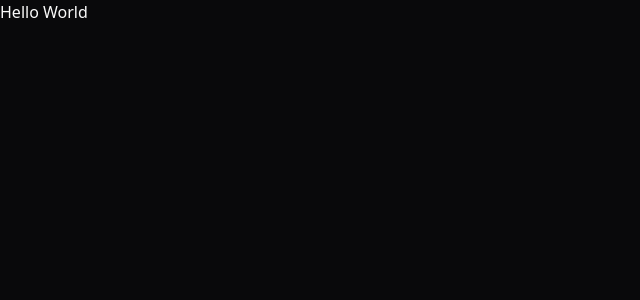
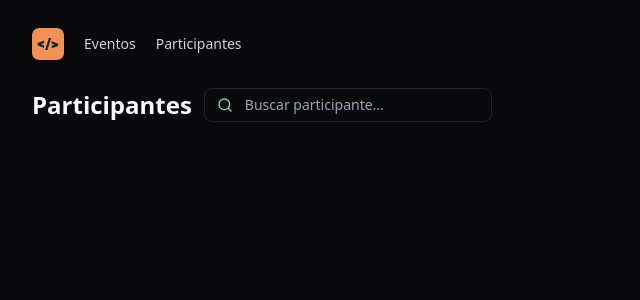
Before and after one commit to BrenoPorfirio/pass.in-React, a React (Vite) app: page / in a window 1280 px wide. Shown: the top 300 px of the page, without its empty margins (0-640 px from the left). Built offline with nearby package versions, Linux system fonts and the light colour scheme.

Commit message:
create attendee list

```diff
--- a/package.json
+++ b/package.json
@@ -10,6 +10,7 @@
     "preview": "vite preview"
   },
   "dependencies": {
+    "lucide-react": "^0.365.0",
     "react": "^18.2.0",
     "react-dom": "^18.2.0"
   },
--- a/src/app.tsx
+++ b/src/app.tsx
@@ -1,7 +1,11 @@
+import { AttendeeList } from "./components/attendee-list";
+import { Header } from "./components/header";
+
 export function App() {
   return (
-    <div>
-      <h1>Hello World</h1>
+    <div className="max-w-[1216px] mx-auto py-5 flex flex-col gap-5">
+      <Header />
+      <AttendeeList />
     </div>
   )
 }
--- /dev/null
+++ b/src/components/attendee-list.tsx
@@ -0,0 +1,14 @@
+import { Search } from 'lucide-react';
+
+export function AttendeeList() {
+  return (
+    <div className="flex gap-3 items-center">
+      <h1 className="text-2xl font-bold">Participantes</h1>
+
+      <div className="px-3 w-72 py-1.5 border border-white/10 rounded-lg text-sm flex items-center gap-3" >
+        <Search className="size-4 text-emerald-300" />
+        <input className="bg-transparent flex-1 outline-none" placeholder="Buscar participante..." />
+      </div>
+    </div>
+  )
+}
```
Also changed, not shown: 1 other file (tests, documents, lock files or other folders).
